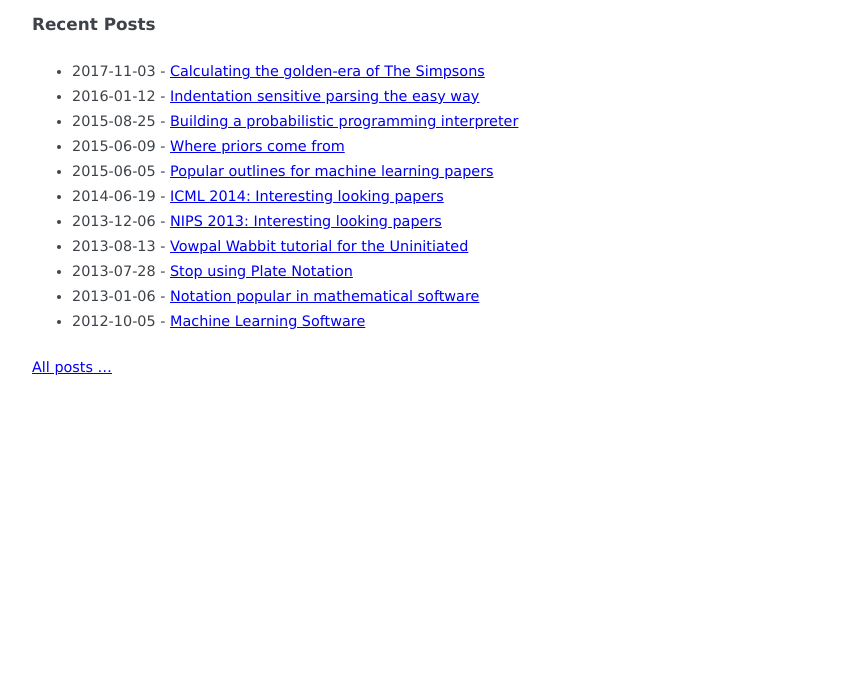
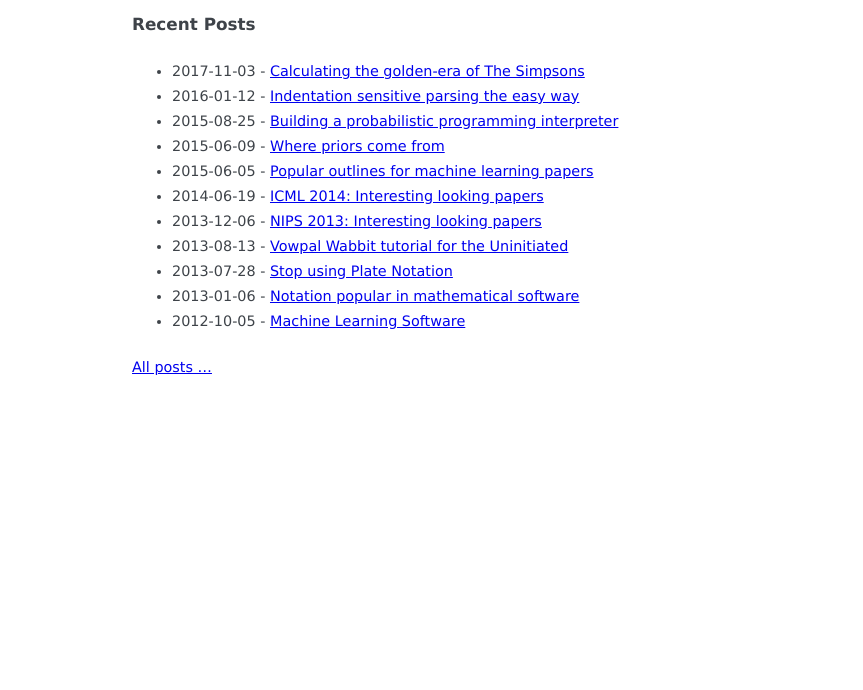
Before and after one commit to zaxtax/blog, a plain HTML site: page index.html in a window 1280 px wide. Shown: the part 110-800 px from the top of the page, without its empty margins (208-1071 px from the left). Drawn offline with nearby package versions, Linux system fonts and the light colour scheme; some packages are replaced by stand-ins of ours.

Commit message:
Updated blog

```diff
--- a/css/default.css
+++ b/css/default.css
@@ -1 +1 @@
- body{width:800px;margin:0px auto 0px auto;font-family:'Lucida Grande','Lucida Sans Unicode',Geneva,Verdana,sans-serif;color:#3E4349;padding:1em 30px 30px 30px;font-size:0.9em;text-align:justify}p,div.line-block,ul,ol,pre{margin:25px 0 25px 0}dt{margin:25px 0 16px 0;padding:0}dd{margin:16px 0 25px 40px;padding:0}ul ol,ol ul,ul ul,ol ol{margin:10px 0;padding:0 0 0 40px}li{padding:0;line-height:25px}div#navigation{text-align:center;border-bottom:4px solid black}div#navigation a{color:white;text-decoration:none;background-color:black;padding:3px 10px 3px 10px;margin:0px 10px 0px 10px}
+ body{width:600px;margin:0px auto 0px auto;font-family:'Lucida Grande','Lucida Sans Unicode',Geneva,Verdana,sans-serif;color:#3E4349;padding:1em 30px 30px 30px;font-size:0.9em;text-align:justify}p,div.line-block,ul,ol,pre{margin:25px 0 25px 0}dt{margin:25px 0 16px 0;padding:0}dd{margin:16px 0 25px 40px;padding:0}ul ol,ol ul,ul ul,ol ol{margin:10px 0;padding:0 0 0 40px}li{padding:0;line-height:25px}div#navigation{text-align:center;border-bottom:4px solid black}div#navigation a{color:white;text-decoration:none;background-color:black;padding:3px 10px 3px 10px;margin:0px 10px 0px 10px}
```
